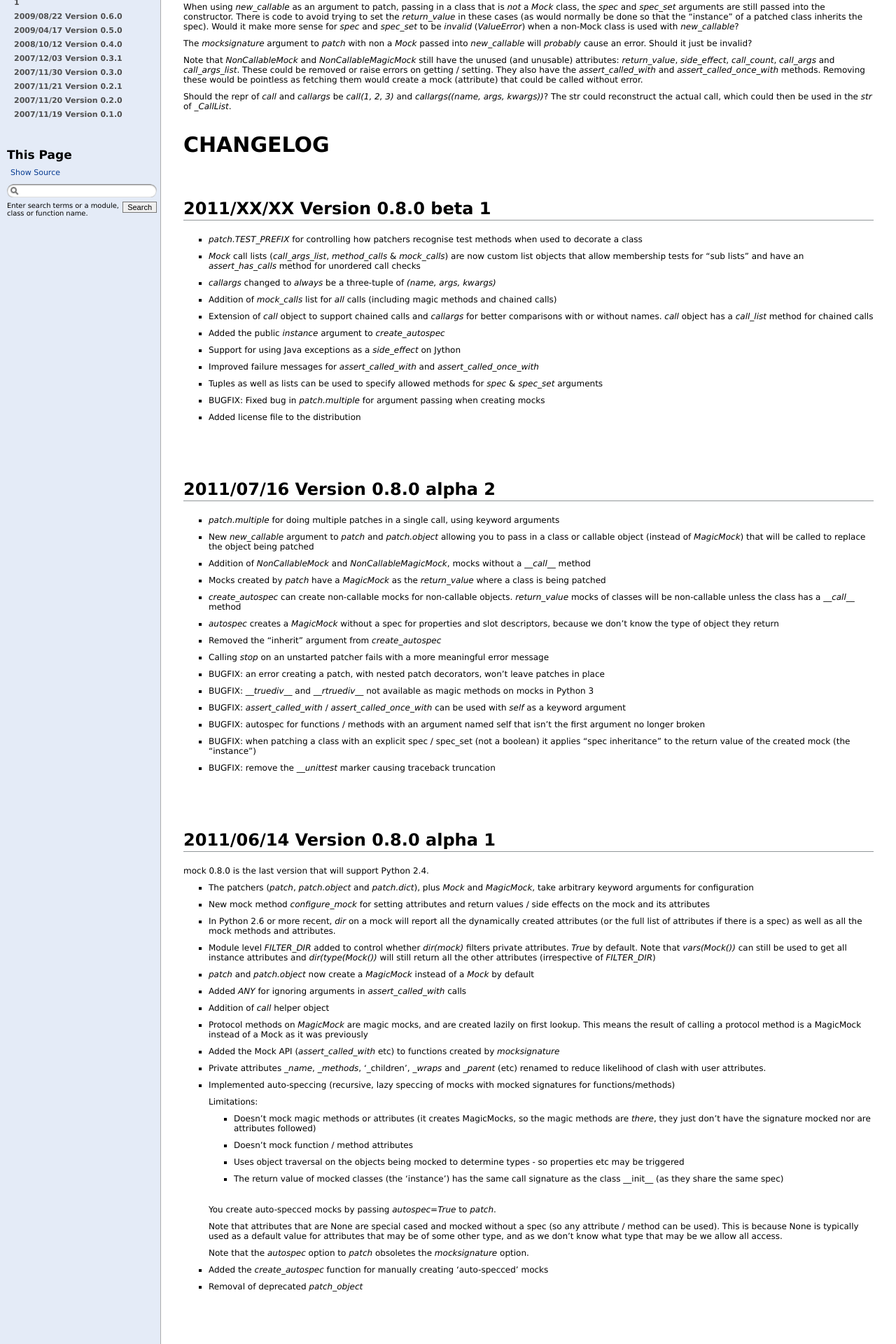
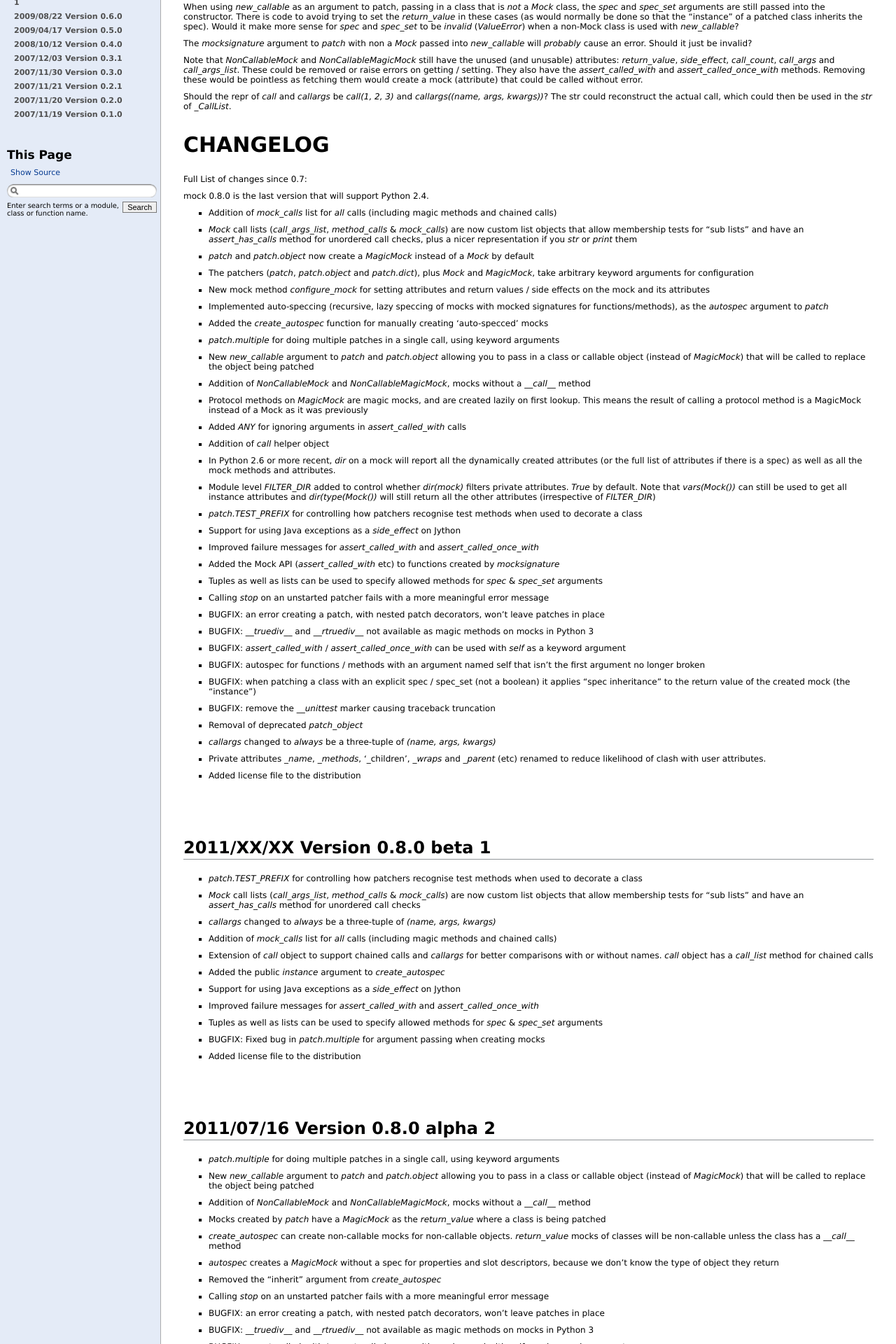
Before and after one commit to testing-cabal/mock, a Sphinx documentation site: the page built from docs/changelog.txt, in a window 1280 px wide. Shown: the part 582-2502 px from the top of the page at 70% size. Built offline with Sphinx 7.4.7, drawn with Linux system fonts in a browser that asks for light colours; pages that are not in the unit, such as notebooks, are missing from menus; some of the changed text lies outside the part shown.

Commit message:
Adding full list of changes since 0.7 to changelog

```diff
--- a/docs/changelog.txt
+++ b/docs/changelog.txt
@@ -73,6 +73,75 @@ which could then be used in the `str` of `_CallList`.
 
 CHANGELOG
 =========
+
+Full List of changes since 0.7:
+
+mock 0.8.0 is the last version that will support Python 2.4.
+
+* Addition of `mock_calls` list for *all* calls (including magic methods and
+  chained calls)
+* `Mock` call lists (`call_args_list`, `method_calls` & `mock_calls`) are now
+  custom list objects that allow membership tests for "sub lists" and have
+  an `assert_has_calls` method for unordered call checks, plus a nicer
+  representation if you `str` or `print` them
+* `patch` and `patch.object` now create a `MagicMock` instead of a `Mock` by
+  default
+* The patchers (`patch`, `patch.object` and `patch.dict`), plus `Mock` and
+  `MagicMock`, take arbitrary keyword arguments for configuration
+* New mock method `configure_mock` for setting attributes and return values /
+  side effects on the mock and its attributes
+* Implemented auto-speccing (recursive, lazy speccing of mocks with mocked
+  signatures for functions/methods), as the `autospec` argument to `patch`
+* Added the `create_autospec` function for manually creating 'auto-specced'
+  mocks
+* `patch.multiple` for doing multiple patches in a single call, using keyword
+  arguments
+* New `new_callable` argument to `patch` and `patch.object` allowing you to
+  pass in a class or callable object (instead of `MagicMock`) that will be
+  called to replace the object being patched
+* Addition of `NonCallableMock` and `NonCallableMagicMock`, mocks without a
+  `__call__` method
+* Protocol methods on `MagicMock` are magic mocks, and are created lazily on
+  first lookup. This means the result of calling a protocol method is a
+  MagicMock instead of a Mock as it was previously
+* Added `ANY` for ignoring arguments in `assert_called_with` calls
+* Addition of `call` helper object
+* In Python 2.6 or more recent, `dir` on a mock will report all the dynamically
+  created attributes (or the full list of attributes if there is a spec) as
+  well as all the mock methods and attributes.
+* Module level `FILTER_DIR` added to control whether `dir(mock)` filters
+  private attributes. `True` by default. Note that `vars(Mock())` can still be
+  used to get all instance attributes and `dir(type(Mock())` will still return
+  all the other attributes (irrespective of `FILTER_DIR`)
+* `patch.TEST_PREFIX` for controlling how patchers recognise test methods when
+  used to decorate a class
+* Support for using Java exceptions as a `side_effect` on Jython
+* Improved failure messages for `assert_called_with` and
+  `assert_called_once_with`
+* Added the Mock API (`assert_called_with` etc) to functions created by
+  `mocksignature`
+* Tuples as well as lists can be used to specify allowed methods for `spec` &
+  `spec_set` arguments
+* Calling `stop` on an unstarted patcher fails with  a more meaningful error
+  message
+* BUGFIX: an error creating a patch, with nested patch decorators, won't leave
+  patches in place
+* BUGFIX: `__truediv__` and `__rtruediv__` not available as magic methods on
+  mocks in Python 3
+* BUGFIX: `assert_called_with` / `assert_called_once_with` can be used with
+  `self` as a keyword argument
+* BUGFIX: autospec for functions / methods with an argument named self that
+  isn't the first argument no longer broken
+* BUGFIX: when patching a class with an explicit spec / spec_set (not a
+  boolean) it applies "spec inheritance" to the return value of the created
+  mock (the "instance")
+* BUGFIX: remove the `__unittest` marker causing traceback truncation
+* Removal of deprecated `patch_object`
+* `callargs` changed to *always* be a three-tuple of `(name, args, kwargs)`
+* Private attributes `_name`, `_methods`, '_children', `_wraps` and `_parent`
+  (etc) renamed to reduce likelihood of clash with user attributes.
+* Added license file to the distribution
+
 
 2011/XX/XX Version 0.8.0 beta 1
 -------------------------------
```
